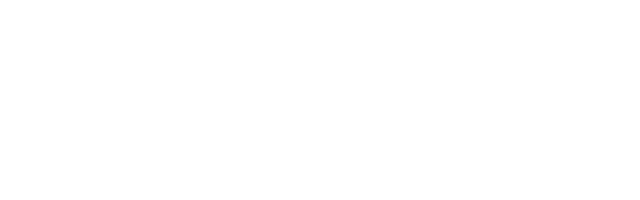
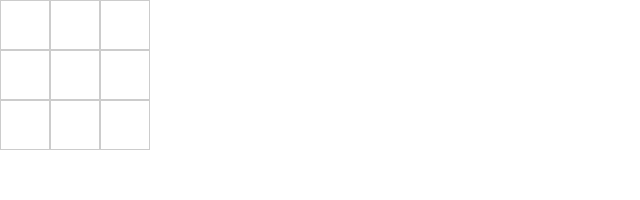
Before and after one commit to OstPerino/tic-tac-toe-client, a Vue app: page /main in a window 1280 px wide. Before the commit this address had no page. Shown: the top 200 px of the page, without its empty margins (0-640 px from the left). Built offline with nearby package versions, Linux system fonts and the light colour scheme.

Commit message:
Забыл файлы

```diff
--- a/src/components/tic-tac-toe/TicTacToeComponent.vue
+++ b/src/components/tic-tac-toe/TicTacToeComponent.vue
@@ -1,13 +1,130 @@
 <template>
-$END$
+  <div class="tic-tac-toe-component">
+    <div v-for="(row, rowIndex) in board" :key="rowIndex" class="row">
+      <div
+        v-for="(cell, cellIndex) in row"
+        :key="cellIndex"
+        class="cell"
+        @click="cellClicked(rowIndex, cellIndex)"
+      >
+        {{ cell }}
+      </div>
+    </div>
+    <div v-if="gameOver" class="game-over">{{ winner }} wins!</div>
+  </div>
 </template>
 
-<script>
-export default {
-name: "TicTacToeComponent"
-}
+<script setup lang="ts">
+import { reactive } from "vue";
+import { ref } from "@vue/runtime-core";
+import { Undefinable } from "@/types";
+
+const board = reactive<Array<Array<Undefinable<string>>>>([
+  ["", "", ""],
+  ["", "", ""],
+  ["", "", ""],
+]);
+const gameOver = ref<boolean>(false);
+const winner = ref<Undefinable<string>>(undefined);
+const selectedSign = ref<Undefinable<string>>("X");
+
+const cellClicked = (row: number, col: number) => {
+  if (!gameOver.value && board[row][col] === "") {
+    board[row][col] = selectedSign.value;
+    checkForWinner();
+    selectedSign.value = selectedSign.value === "X" ? "O" : "X";
+  }
+};
+
+const checkForWinner = () => {
+  // Check rows
+  for (let row = 0; row < 3; row++) {
+    if (
+        board[row][0] === board[row][1] &&
+        board[row][1] === board[row][2] &&
+        board[row][0] !== ""
+    ) {
+      gameOver.value = true;
+      winner.value = board[row][0];
+      return;
+    }
+  }
+
+  // Check columns
+  for (let col = 0; col < 3; col++) {
+    if (
+        board[0][col] === board[1][col] &&
+        board[1][col] === board[2][col] &&
+        board[0][col] !== ""
+    ) {
+      gameOver.value = true;
+      winner.value = board[0][col];
+      return;
+    }
+  }
+
+  // Check diagonals
+  if (
+      board[0][0] === board[1][1] &&
+      board[1][1] === board[2][2] &&
+      board[0][0] !== ""
+  ) {
+    gameOver.value = true;
+    winner.value = board[0][0];
+    return;
+  }
+
+  if (
+      board[0][2] === board[1][1] &&
+      board[1][1] === board[2][0] &&
+      board[0][2] !== ""
+  ) {
+    gameOver.value = true;
+    winner.value = board[0][2];
+    return;
+  }
+
+  // Check for draw
+  let isDraw = true;
+  for (let row = 0; row < 3; row++) {
+    for (let col = 0; col < 3; col++) {
+      if (board[row][col] === "") {
+        isDraw = false;
+        break;
+      }
+    }
+    if (!isDraw) break;
+  }
+
+  if (isDraw) {
+    gameOver.value = true;
+    winner.value = "Draw";
+    return;
+  }
+};
 </script>
 
-<style scoped>
+<style scoped lang="scss">
+@import "@/styles/_base.scss";
 
+.row {
+  display: flex;
+}
+
+.cell {
+  width: 50px;
+  height: 50px;
+  border: 1px solid #ccc;
+  display: flex;
+  justify-content: center;
+  align-items: center;
+  font-size: 24px;
+  cursor: pointer;
+}
+
+.game-over {
+  font-size: 24px;
+  font-weight: bold;
+  margin-top: 20px;
+}
 </style>
--- a/src/router/userModule.ts
+++ b/src/router/userModule.ts
@@ -4,7 +4,7 @@
   {
     name: "Main",
     component: MainPage,
-    path: "/route",
+    path: "/main",
     meta: ["requires"],
   },
 ];
--- a/src/views/UserPages/LeaderBoardPage.vue
+++ b/src/views/UserPages/LeaderBoardPage.vue
@@ -1,5 +1,5 @@
 <template>
-  <div class="leaderbord-page">
+  <div class="leaderboard-page">
 
   </div>
 </template>
--- a/src/views/UserPages/MainPage.vue
+++ b/src/views/UserPages/MainPage.vue
@@ -1,11 +1,11 @@
 <template>
   <div class="main-page">
-
+    <TicTacToeComponent />
   </div>
 </template>
 
 <script setup lang="ts">
-
+import TicTacToeComponent from "@/components/tic-tac-toe/TicTacToeComponent.vue";
 </script>
 
 <style scoped lang="scss">
```
Also changed, not shown: src/views/UserPages/GamePage.vue (+2 -5 lines).
